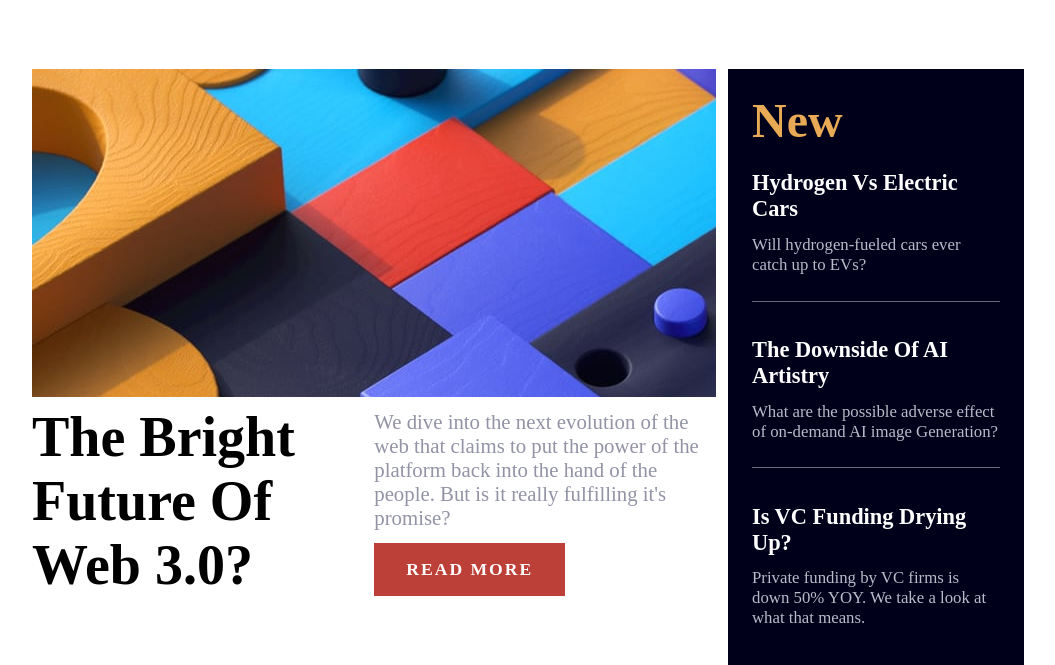
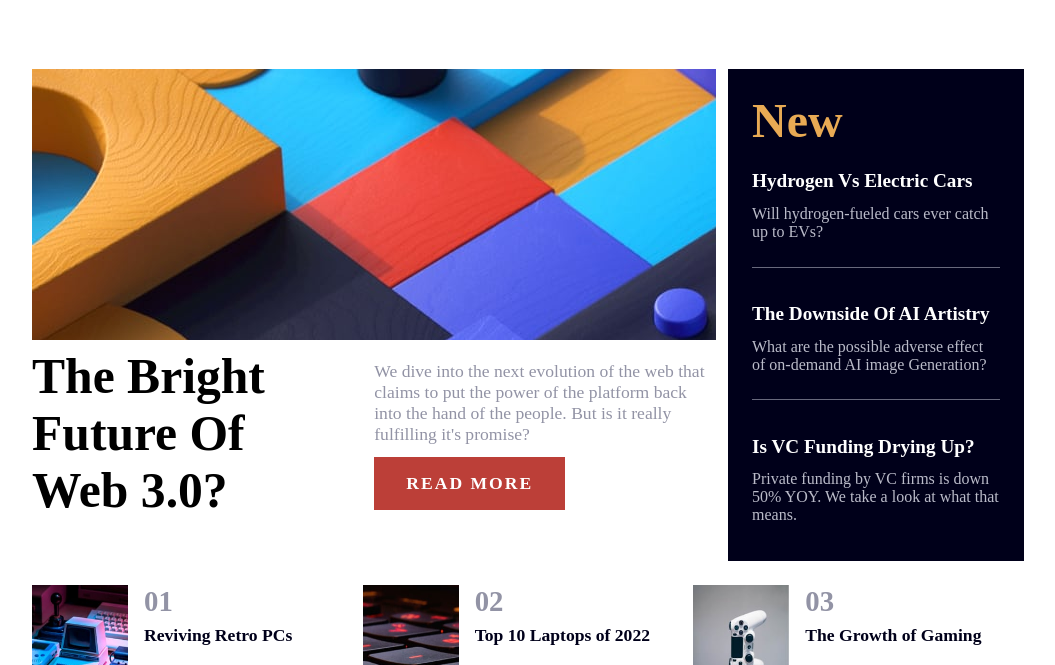
Before and after one commit to Kingsley-Aggrey/news-homepage, a plain HTML site: page index.html in a window 1280 px wide. Shown: the part 59-724 px from the top of the page, without its empty margins (112-1167 px from the left). Drawn offline with Linux system fonts and the light colour scheme.

Commit message:
font adjusted

```diff
--- a/style.css
+++ b/style.css
@@ -80,7 +80,7 @@ main {
 }
 
 .headlines .home .info>h1 {
-    font-size: 3.5rem;
+    font-size: 3.1rem;
     padding-top: 0.5rem;
     text-transform: capitalize;
     width: 45%;
@@ -93,7 +93,7 @@ main {
 
 
 .headlines .home .info>div>p {
-    font-size: 1.3rem;
+    font-size: 1.1rem;
     color: hsl(237, 10%, 61%);
     padding: 0;
     margin: 0.8rem 0;
@@ -145,7 +145,7 @@ main {
     text-decoration: none;
     font-weight: bold;
     text-transform: capitalize;
-    font-size: 1.4rem;
+    font-size: 1.2rem;
     padding: 0;
     margin: 0;
     margin-top: 1.4rem;
@@ -159,7 +159,7 @@ main {
 }
 
 .headlines .new>p {
-    font-size: 1.05rem;
+    font-size: 1rem;
     color: hsl(236, 12%, 76%);
     padding: 0;
     margin: 0.8rem 0;
```
